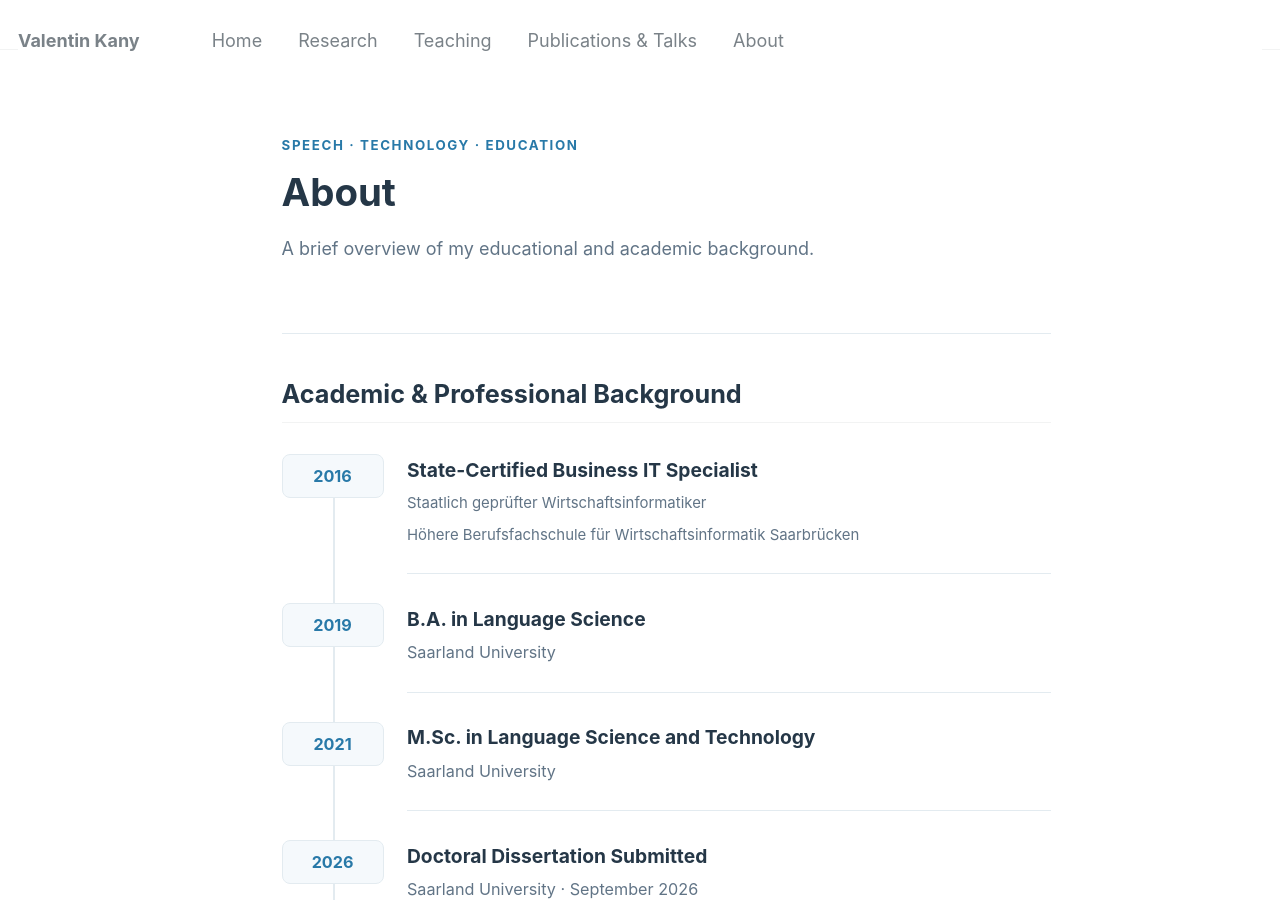
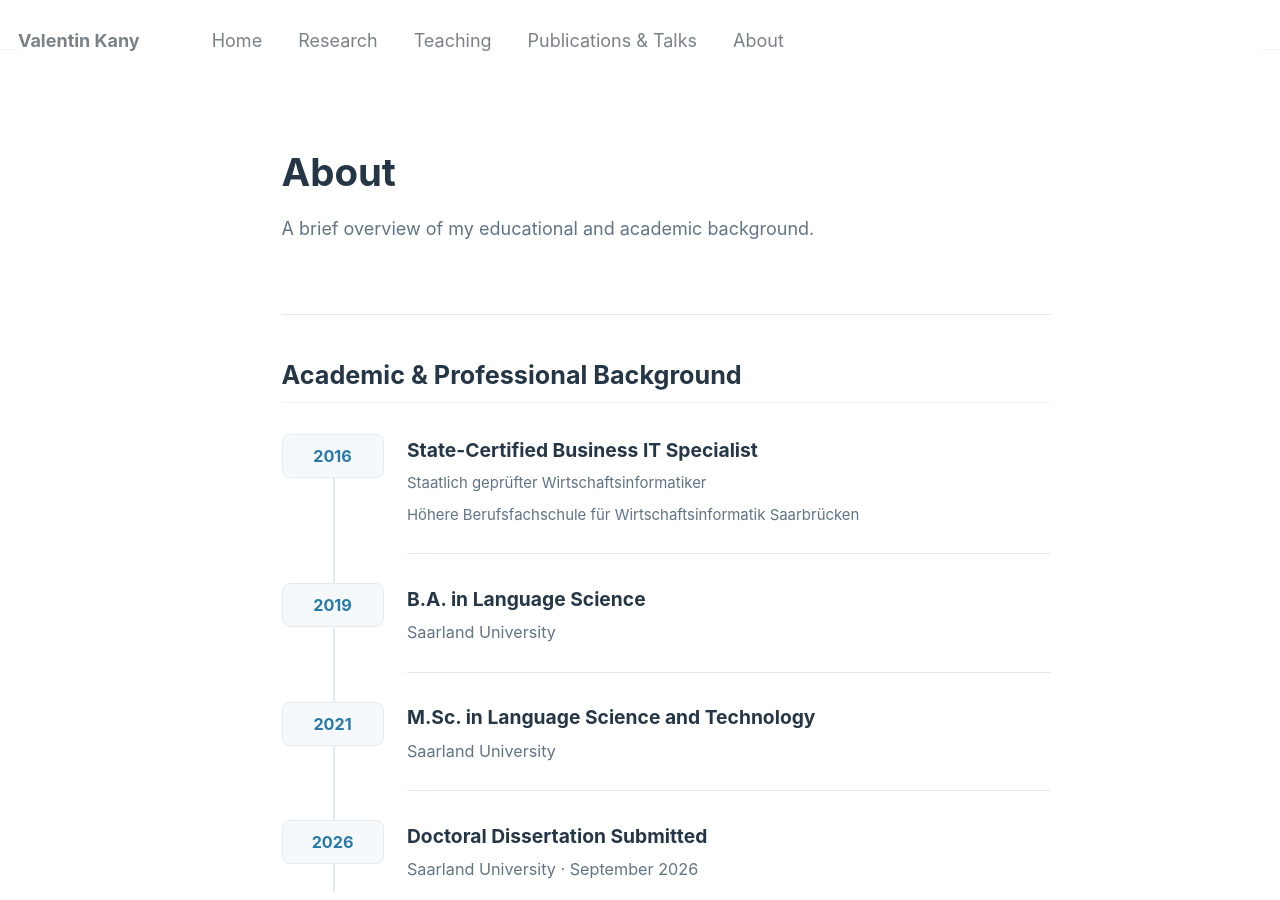
Before and after one commit to Valentin-Kany/Valentin-Kany.github.io, a Jekyll site: the page built from _pages/academic-about.md, in a window 1280 px wide and 900 px high. Built offline with Jekyll 4.4.1, drawn with Linux system fonts in a browser that asks for light colours.

Commit message:
Update academic-about.md

```diff
--- a/_pages/academic-about.md
+++ b/_pages/academic-about.md
@@ -116,7 +116,7 @@ author_profile: false
 <div class="vk-about">
 
   <header class="vka-header">
-    <div class="vka-eyebrow">Speech · Technology · Education</div>
+    <div class="vka-eyebrow"></div>
     <h1>About</h1>
     <p class="vka-lead">
       A brief overview of my educational and academic background.
```
